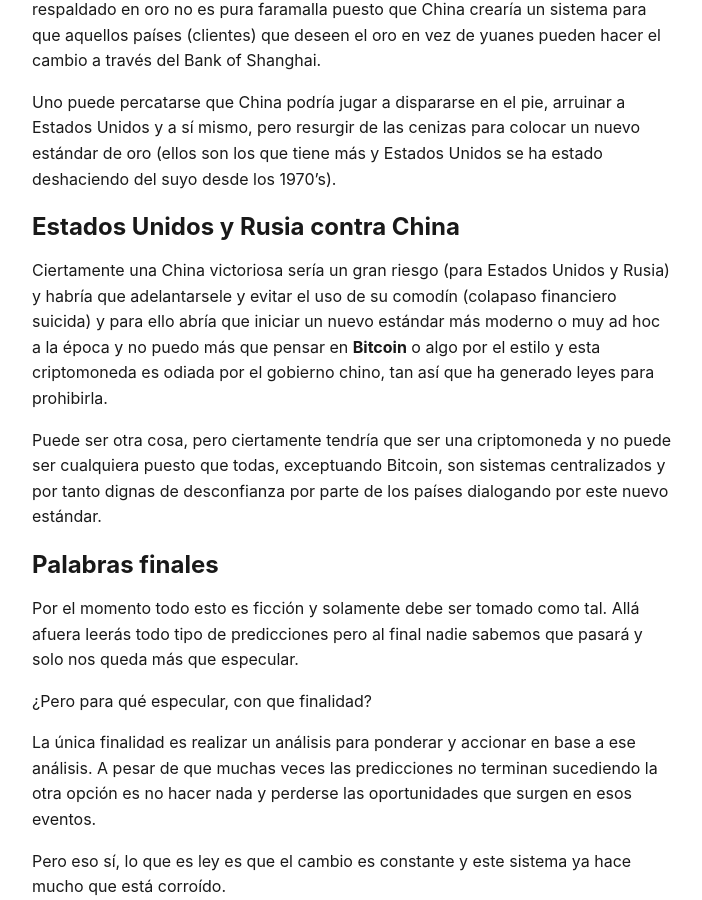
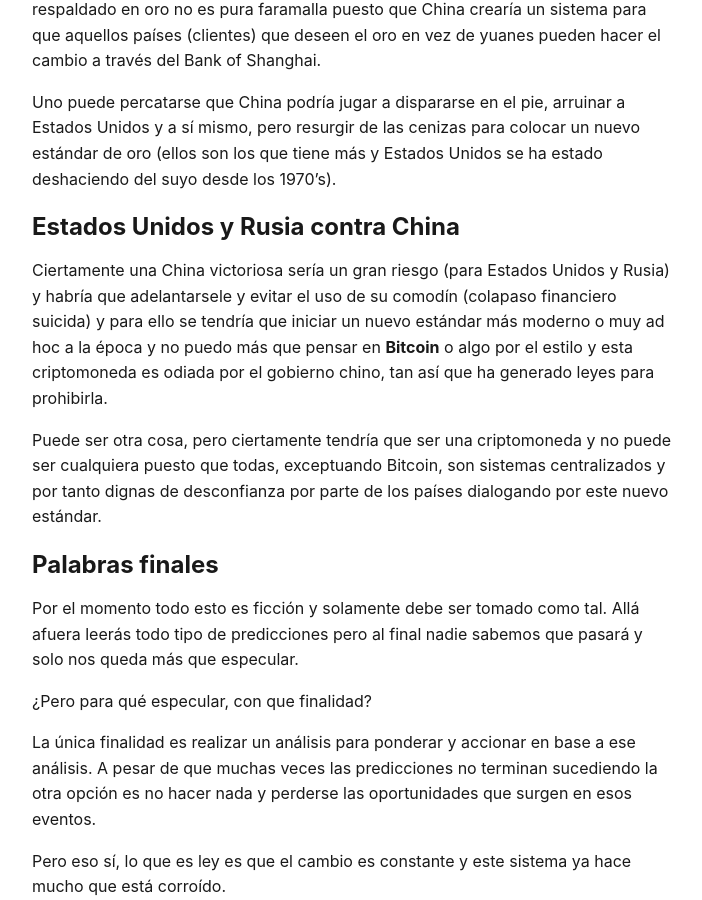
Before and after one commit to totogarza/garzacodes, a Jekyll site: the page built from _posts/2019-01-04-predicciones-2019-sobre-estado-unidos-rusia-y-china-nuevas-alianzas-y-un-nuevo-estandar-economicos.md, in a window 1280 px wide and 900 px high, scrolled down 2925 px. Shown: the whole window, without its empty margins (288-990 px from the left). Built offline with Jekyll 4.4.1, drawn with Linux system fonts in a browser that asks for light colours.

Commit message:
corrección menor

```diff
--- a/_posts/2019-01-04-predicciones-2019-sobre-estado-unidos-rusia-y-china-nuevas-alianzas-y-un-nuevo-estandar-economicos.md
+++ b/_posts/2019-01-04-predicciones-2019-sobre-estado-unidos-rusia-y-china-nuevas-alianzas-y-un-nuevo-estandar-economicos.md
@@ -67,7 +67,7 @@ Uno puede percatarse que China podría jugar a dispararse en el pie, arruinar a
 
 ## Estados Unidos y Rusia contra China
 
-Ciertamente una China victoriosa sería un gran riesgo (para Estados Unidos y Rusia) y habría que adelantarsele y evitar el uso de su comodín (colapaso financiero suicida) y para ello abría que iniciar un nuevo estándar más moderno o muy ad hoc a la época y no puedo más que pensar en __Bitcoin__ o algo por el estilo y esta criptomoneda es odiada por el gobierno chino, tan así que ha generado leyes para prohibirla.
+Ciertamente una China victoriosa sería un gran riesgo (para Estados Unidos y Rusia) y habría que adelantarsele y evitar el uso de su comodín (colapaso financiero suicida) y para ello se tendría que iniciar un nuevo estándar más moderno o muy ad hoc a la época y no puedo más que pensar en __Bitcoin__ o algo por el estilo y esta criptomoneda es odiada por el gobierno chino, tan así que ha generado leyes para prohibirla.
 
 Puede ser otra cosa, pero ciertamente tendría que ser una criptomoneda y no puede ser cualquiera puesto que todas, exceptuando Bitcoin, son sistemas centralizados y por tanto dignas de desconfianza por parte de los países dialogando por este nuevo estándar.
 
```
